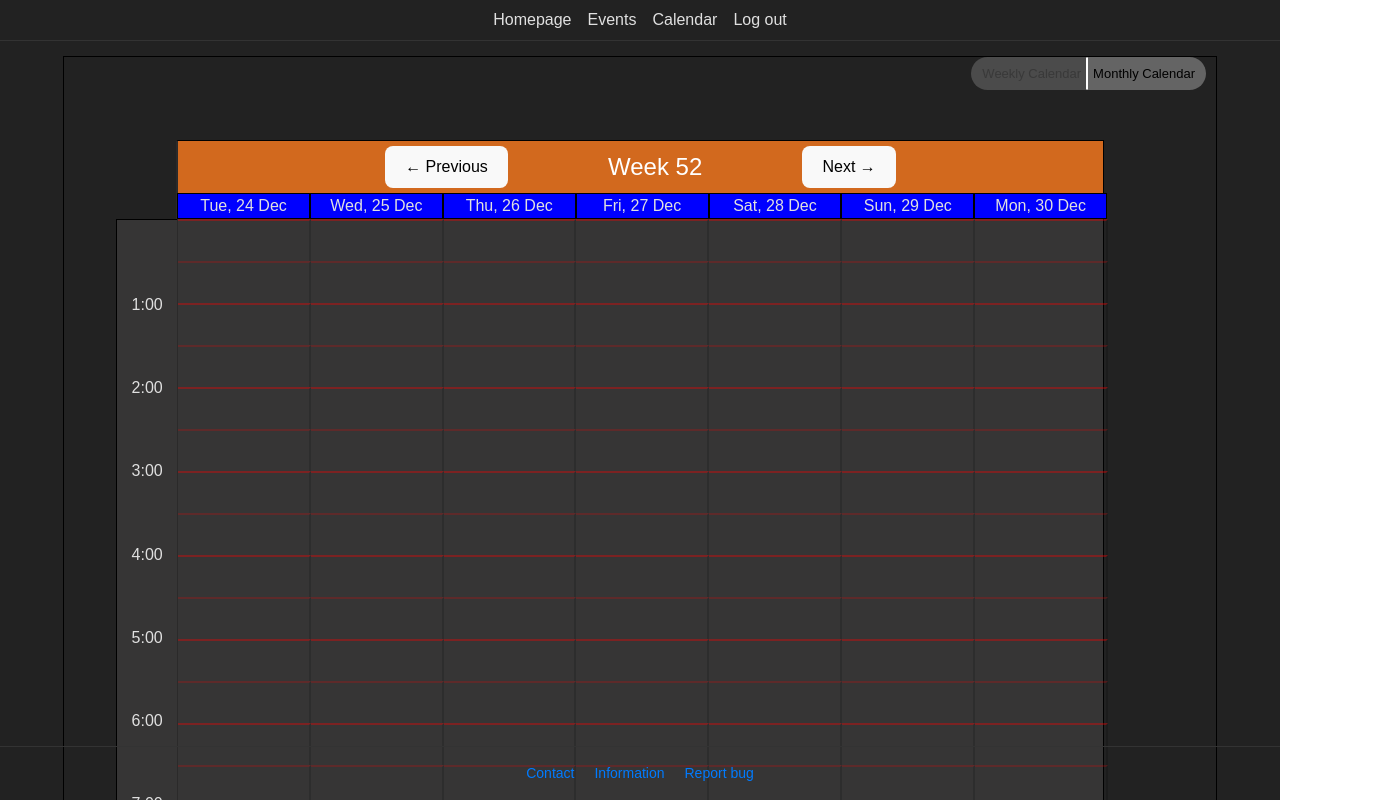
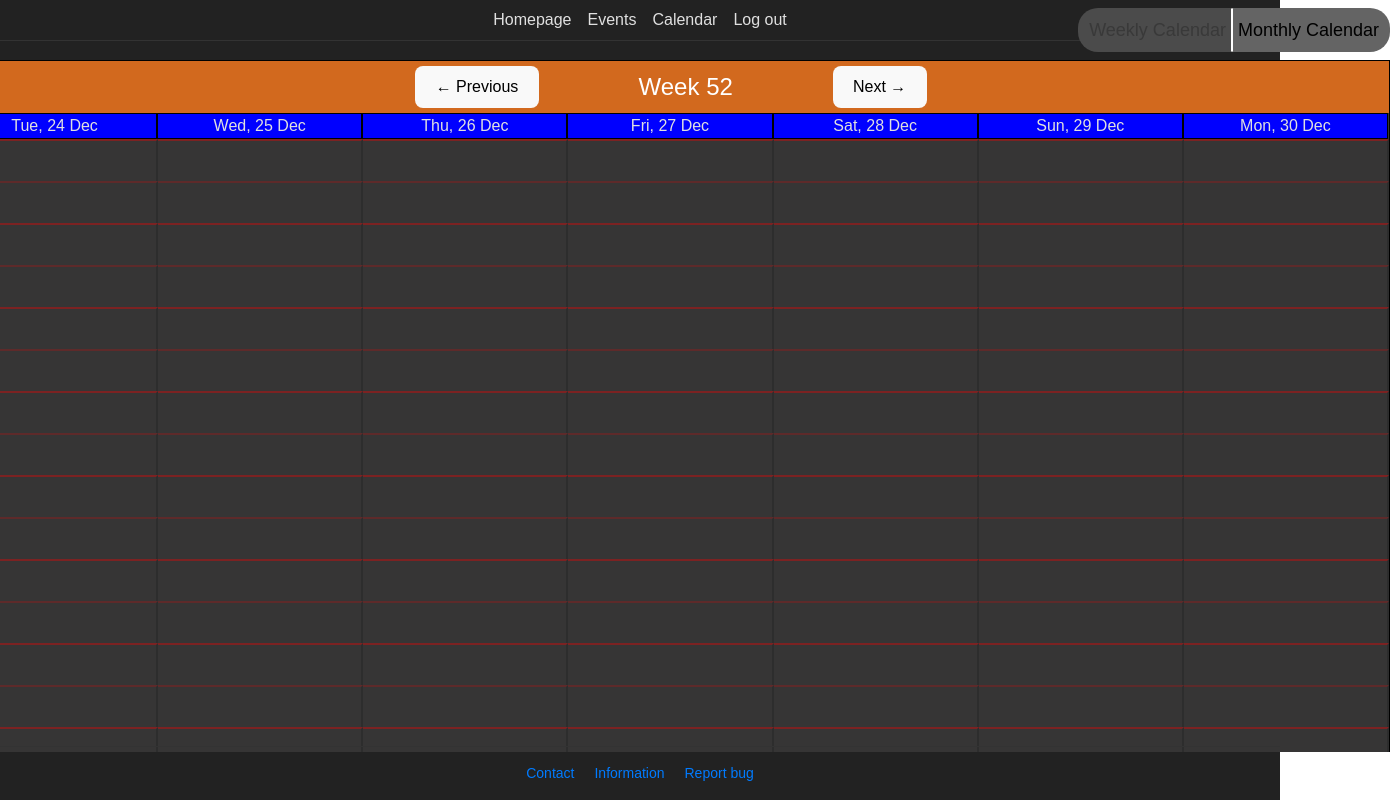
Before and after one commit to bluefire0009/Project-Web-App, a React (Vite) app in the folder FrontEnd/: page / in a window 1280 px wide. Shown: the top 800 px of the page, 1390 px wide, since content can reach past the window. Built offline with nearby package versions, Linux system fonts and the light colour scheme.

Commit message:
Make the weekly Calendar fit in a scroll zone

```diff
--- a/FrontEnd/src/Components/CalendarPage.tsx
+++ b/FrontEnd/src/Components/CalendarPage.tsx
@@ -3,6 +3,7 @@ import { Footer } from "./Footer"
 import { Header } from "./Header"
 import { WeekCalendar } from "./WeekCalendar"
 import { MonthCalendar } from "./MonthCalendar"
+import { HourDisplay } from "./HourDisplay"
 
 export const CalendarPage: React.FC = () =>{
     const [selectedCalendar, setSelectedCalendar] = useState<CurrentlySelectedCalendar>(CurrentlySelectedCalendar.WeeklyCalendar)
@@ -20,12 +21,12 @@ export const CalendarPage: React.FC = () =>{
                 Monthly Calendar</button>
         </span>
     }
-
     return <div className="CalendarPage">
         <Header/>
+
+        <ChangeCalendarButtons/>
         <div className="CalendarSection">
-            <ChangeCalendarButtons/>
-            {selectedCalendar == CurrentlySelectedCalendar.WeeklyCalendar? <WeekCalendar/>:<MonthCalendar/>}
+            {selectedCalendar == CurrentlySelectedCalendar.WeeklyCalendar? <span style={{display:"flex"}}><HourDisplay/><WeekCalendar/></span>:<MonthCalendar/>}
         </div>
 
         <Footer/>
--- /dev/null
+++ b/FrontEnd/src/Components/HourDisplay.tsx
@@ -0,0 +1,10 @@
+export const HourDisplay: React.FC = () => {
+        return<div className="HourDisplay">
+            <div style={{textAlign:"center",paddingTop:"130%"}}>0:00</div>
+            {Array.from({ length: 23 }, (_, i) => i+1 ).map((hour) =>
+            <div className="HourText">
+                {hour}:00
+            </div>)}
+            <div style={{textAlign:"center", marginTop:"85%"}}>24:00</div>
+        </div>
+}
--- a/FrontEnd/src/Components/MonthCalendar.tsx
+++ b/FrontEnd/src/Components/MonthCalendar.tsx
@@ -1,11 +1,8 @@
 // src/Calendar.js
 import React from "react";
 import { format, startOfMonth, endOfMonth, eachDayOfInterval, addMonths, subMonths, addDays, isSameDay, isSameMonth,  } from "date-fns";
-import { CalendarEvent, CalendarState } from "../States/CalendarState";
+import { CalendarState } from "../States/CalendarState";
 import { InitCalendarState } from "../States/Updaters/CalendarUpdaters";
-import SelectedEvent from "./SelectedEvent";
-import Reviews from "./Reviews";
-import SignUpSection from "./SignUpSection";
 import { EventOverlay } from "./EventSignupOverlay";
 
 export class MonthCalendar extends React.Component<{},CalendarState>{
@@ -82,56 +79,3 @@ export class MonthCalendar extends React.Component<{},CalendarState>{
         )}</div>
     }
 }
-
-export class CalendarSiteHeader extends React.Component{
-    constructor(props:{}){
-        super(props)
-    }
-
-    render(): React.ReactNode{
-        return<header className="CalendarSiteHeader"
-            style={{ textAlign: 'left', marginTop: '4px', paddingBottom: '2px', fontSize: '20px',  position: 'relative'}}>
-                <a href="#" style={{ margin: '0 14px', textDecoration: 'none', color: '#000000' }}>
-                Homepage
-                </a>
-                <a href="#" style={{ margin: '0 14px', textDecoration: 'none', color: '#000000' }}>
-                Events
-                </a>
-                <a href="#" style={{ margin: '0 14px', textDecoration: 'none', color: '#000000' }}>
-                Log out
-                </a>
-                {/* Rounded line container */}
-                <div
-                    style={{
-                        position: 'absolute',
-                        top: '100%',
-                        left: '0',
-                        width: '100%',
-                        height: '2px',
-                        backgroundColor: '#89898967',
-                        borderRadius: '4px', // Rounds the ends of the line
-                    }}
-                />
-        </header>
-    }
-}
-
-export class CalendarSiteFooter extends React.Component{
-    constructor(props:{}){
-        super(props)
-    }
-
-    render(): React.ReactNode{
-        return <footer style={{ textAlign: 'center', marginTop: '50px', fontSize: '14px' }}>
-          <a href="#" style={{ margin: '0 10px', textDecoration: 'none', color: '#007BFF' }}>
-            Contact
-          </a>
-          <a href="#" style={{ margin: '0 10px', textDecoration: 'none', color: '#007BFF' }}>
-            Information
-          </a>
-          <a href="#" style={{ margin: '0 10px', textDecoration: 'none', color: '#007BFF' }}>
-            Report bug
-          </a>
-        </footer>
-    }
-}
--- a/FrontEnd/src/Components/WeekCalendar.tsx
+++ b/FrontEnd/src/Components/WeekCalendar.tsx
@@ -69,6 +69,7 @@ export const WeekCalendar: React.FC = () => {
         };
 
         return<div className="WeekGrid">
+
             {eventsThisWeek.map((event) => (
                 <button className="WeekCalendarEvent"
                 key={event.EventId.toString()}
@@ -82,7 +83,6 @@ export const WeekCalendar: React.FC = () => {
                 </button>
             ))}
 
-
             {currentWeek.map((day) => (
                 <div>
                   {Array.from({ length: 48 }, (_, i) => i + 1).map((hour) =>
@@ -93,26 +93,15 @@ export const WeekCalendar: React.FC = () => {
         </div>
     }
 
-    const HourDisplay: React.FC = () => {
-        return<div className="HourDisplay">
-            {Array.from({ length: 48 }, (_, i) => i + 1).map((hour) =>
-            hour ==48? <></>:
-            hour%2==0?
-            <p className="HourText">
-                {hour/2}:00
-            </p>:<></>)}
-        </div>
-    }
-
     return <div className="WeekCalendar">
         <EventOverlay
             event={selectedEvent}
             isVisible={eventOverlaysVisible}
             onClose={() => toggleEventOverlay(false)}
             />
-        <HourDisplay/>
         <WeekBar/>
         <WeekHeader/>
         <WeekGrid/>
+
     </div>
 }
--- a/FrontEnd/src/Styling/CalendarPage.css
+++ b/FrontEnd/src/Styling/CalendarPage.css
@@ -1,17 +1,20 @@
 .CalendarSection {
-    position: absolute;
-    top: 7%;
-    right: 0;
-    left: 0;
+    position: relative;
+    top: -20px;
+    left: 0%;
+    right: 0%;
     margin: auto;
-    width: 90%;
-    border: 1px solid black;
+    width: 1500px;
+    max-height: 700px;
+    overflow-y: scroll;
 }
 .CalendarButtons{
     display: flex;
     position: relative;
+    width: 100%;
+    top: -20px;
     justify-content: end;
-    right: 10px;
+    right: 0%;
 }
 
 .MonthlyCalendarButton {
@@ -22,7 +25,7 @@
     padding-left: 5px;
     padding-right: 10px;
     background-color: rgb(100, 100, 100);
-    font-size: small;
+    font-size: large;
 }
 .MonthlyCalendarButton:disabled{
     background-color: rgb(75, 75, 75);
@@ -37,7 +40,7 @@
     padding-right: 5px;
     padding-left: 10px;
     background-color: rgb(100, 100, 100);
-    font-size: small;
+    font-size: large;
 }
 .WeeklyCalendarButton:disabled{
     background-color: rgb(75, 75, 75);
--- a/FrontEnd/src/Styling/WeekCalendar.css
+++ b/FrontEnd/src/Styling/WeekCalendar.css
@@ -1,11 +1,11 @@
 .WeekCalendar {
     position: relative;
-    top: 50px;
+    display: flex;
+    width: 100%;
     left: 0;
     right: 0;
     margin: auto;
-    min-width: 924.84px;
-    max-width: 924.84px;
+    flex-direction: column;
 
     border-right: 1px solid black;
     border-left: 2px solid rgba(0, 0, 0, 0.20);
@@ -28,25 +28,22 @@
 }
 
 .dateDisplay {
+    display:grid;
+    grid-template-columns: repeat(0, 1fr);
+    width: 100%;
     background-color: blue;
     border: 1px solid black;
-    min-width: 14.15%;
-    max-width: 14.15%;
     text-align: center;
 }
 
 .WeekGrid {
-    display: flex;
+    display: grid;
+    grid-template-columns: repeat(7, 1fr);
     position: relative;
 }
 
-.DayGrid {
-
-}
-
 .HourLine {
-    min-width: 130.8px;
-    max-width: 130.8px;
+    display: flex;
     min-height: 40px;
     text-align: center;
     border-top: 2px solid rgba(255, 0, 0, 0.2);
@@ -55,8 +52,7 @@
 }
 
 .HalfHourLine {
-    min-width: 130.8px;
-    max-width: 130.8px;
+    display: flex;
     min-height: 40px;
     text-align: center;
     border-top: 2px solid rgba(255, 0, 0, 0.35);
@@ -64,38 +60,25 @@
     z-index: 9;
 }
 
-.HourLine .TimeDisplay {
+.HourDisplay{
     position: relative;
-    right: 45px;
-    top: 17px;
-}
-
-.HourDisplay{
-    position: absolute;
-    top: 3.75%;
-    left: -6.7%;
     background-color: rgb(54, 53, 53);
-    padding-top: 7.8%;
-    padding-bottom: 1.5%;
-
+    top: 5px;
     min-width: 60px;
     max-width: 60px;
-    min-height: 92%;
-    max-height: 92%;
-
     border-left: 1px solid black;
     border-top: 1px solid black;
     border-bottom: 1px solid black;
 }
 
 .HourText{
-    margin-bottom: 57.5px;
+    margin-top: 100%;
+    position: relative;
     text-align: center;
 }
 
 .WeekCalendarEvent{
     position: absolute;
-    min-width: 130px;
     border: 2px solid blueviolet;
     text-align: start;
     border-radius: 10px;
```
